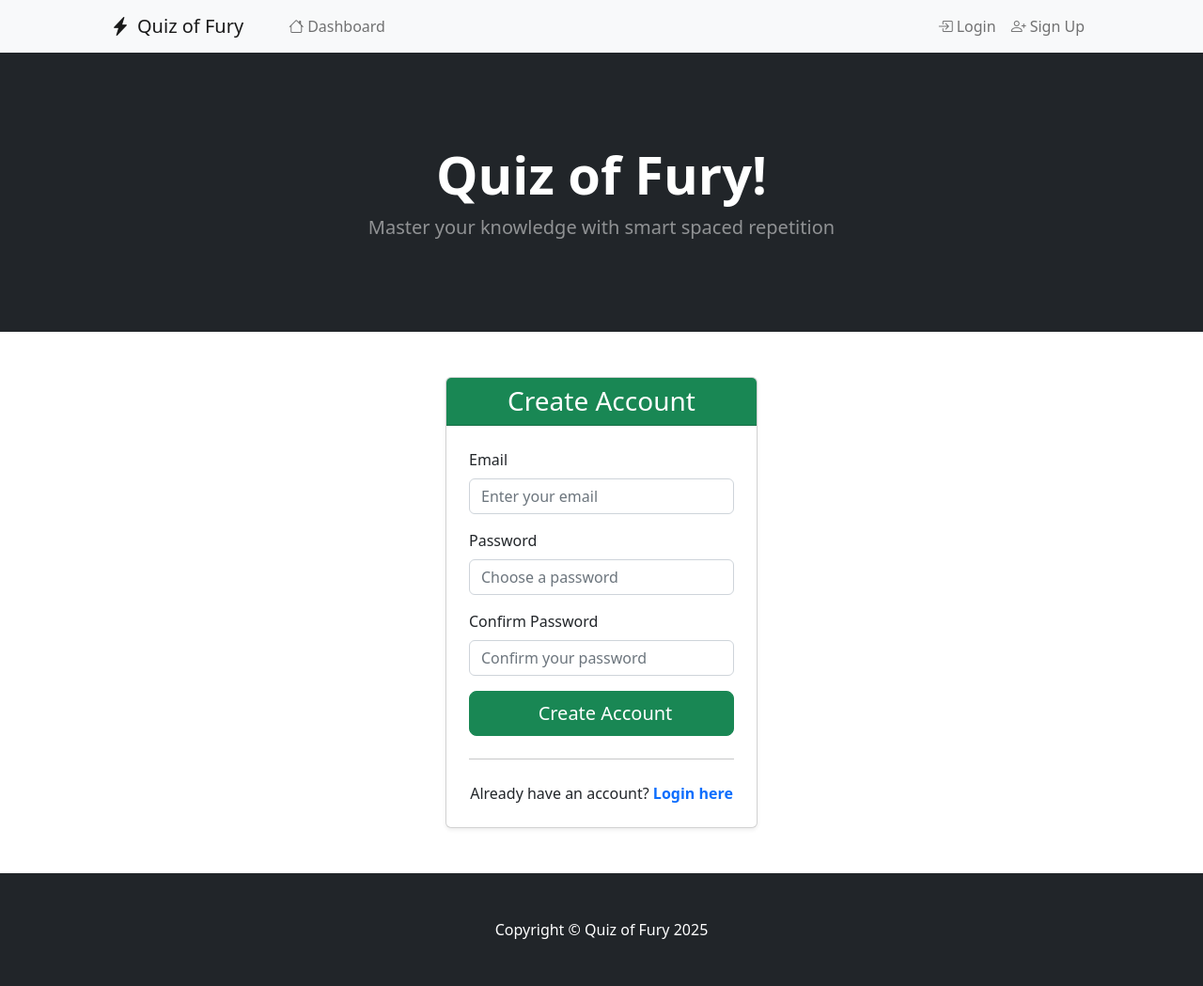
After one commit to DanielTKC/quiz_of_fury, a Django app: template src/templates/account/signup.html in a window 1280 px wide. The commit adds this page. Shown: the whole page at 94% size. Run offline with Django 5.2, Linux system fonts and the light colour scheme; the template is opened without the code that fills it, so the values that code supplies are empty; some libraries are stand-ins or nearby versions.

Commit message:
Login and signup templates.

```diff
--- /dev/null
+++ b/src/templates/account/signup.html
@@ -0,0 +1,99 @@
+{% extends "base.html" %}
+{% load static %}
+
+{% block title %}Sign Up - Quiz of Fury{% endblock %}
+
+{% block content %}
+<section class="py-5">
+    <div class="container px-4 px-lg-5">
+        <div class="row justify-content-center">
+            <div class="col-md-6 col-lg-4">
+                <div class="card shadow-sm">
+                    <div class="card-header bg-success text-white text-center">
+                        <h3 class="card-title mb-0">
+
+                            Create Account
+                        </h3>
+                    </div>
+                    <div class="card-body p-4">
+                        <form method="post" action="{% url 'account_signup' %}">
+                            {% csrf_token %}
+
+                            {% if form.non_field_errors %}
+                                <div class="alert alert-danger mb-3">
+                                    {{ form.non_field_errors }}
+                                </div>
+                            {% endif %}
+
+
+                            <div class="mb-3">
+                                <label for="id_email" class="form-label">Email</label>
+                                <input type="email"
+                                       class="form-control {% if form.email.errors %}is-invalid{% endif %}"
+                                       id="id_email"
+                                       name="email"
+                                       placeholder="Enter your email"
+                                       value="{{ form.email.value|default:'' }}"
+                                       required>
+                                {% if form.email.errors %}
+                                    <div class="invalid-feedback">
+                                        {{ form.email.errors }}
+                                    </div>
+                                {% endif %}
+                            </div>
+
+                            <div class="mb-3">
+                                <label for="id_password1" class="form-label">Password</label>
+                                <input type="password"
+                                       class="form-control {% if form.password1.errors %}is-invalid{% endif %}"
+                                       id="id_password1"
+                                       name="password1"
+                                       placeholder="Choose a password"
+                                       required>
+                                {% if form.password1.errors %}
+                                    <div class="invalid-feedback">
+                                        {{ form.password1.errors }}
+                                    </div>
+                                {% endif %}
+                            </div>
+
+                            <div class="mb-3">
+                                <label for="id_password2" class="form-label">Confirm Password</label>
+                                <input type="password"
+                                       class="form-control {% if form.password2.errors %}is-invalid{% endif %}"
+                                       id="id_password2"
+                                       name="password2"
+                                       placeholder="Confirm your password"
+                                       required>
+                                {% if form.password2.errors %}
+                                    <div class="invalid-feedback">
+                                        {{ form.password2.errors }}
+                                    </div>
+                                {% endif %}
+                            </div>
+
+                            <div class="d-grid">
+                                <button type="submit" class="btn btn-success btn-lg">
+                                    <i class="bi-rocket-takeoff me-2"></i>
+                                    Create Account
+                                </button>
+                            </div>
+                        </form>
+
+                        <hr class="my-4">
+
+                        <div class="text-center">
+                            <p class="mb-0">
+                                Already have an account?
+                                <a href="{% url 'account_login' %}" class="text-decoration-none fw-bold">
+                                    Login here
+                                </a>
+                            </p>
+                        </div>
+                    </div>
+                </div>
+            </div>
+        </div>
+    </div>
+</section>
+{% endblock %}
--- a/src/templates/base.html
+++ b/src/templates/base.html
@@ -1,6 +1,8 @@
 {% load static %}
 <!DOCTYPE html>
 <html lang="en">
+<!-- This page adapted from https://startbootstrap.com/theme/shop-homepage -->
+
 <head>
     <meta charset="utf-8"/>
     <meta name="viewport" content="width=device-width, initial-scale=1, shrink-to-fit=no"/>
```
Also changed, not shown: src/quiz_of_fury/settings.py (+7 -5 lines), src/templates/account/login.html (added, +93 -0 lines), src/quiz/views.py (line endings or trailing spaces).
